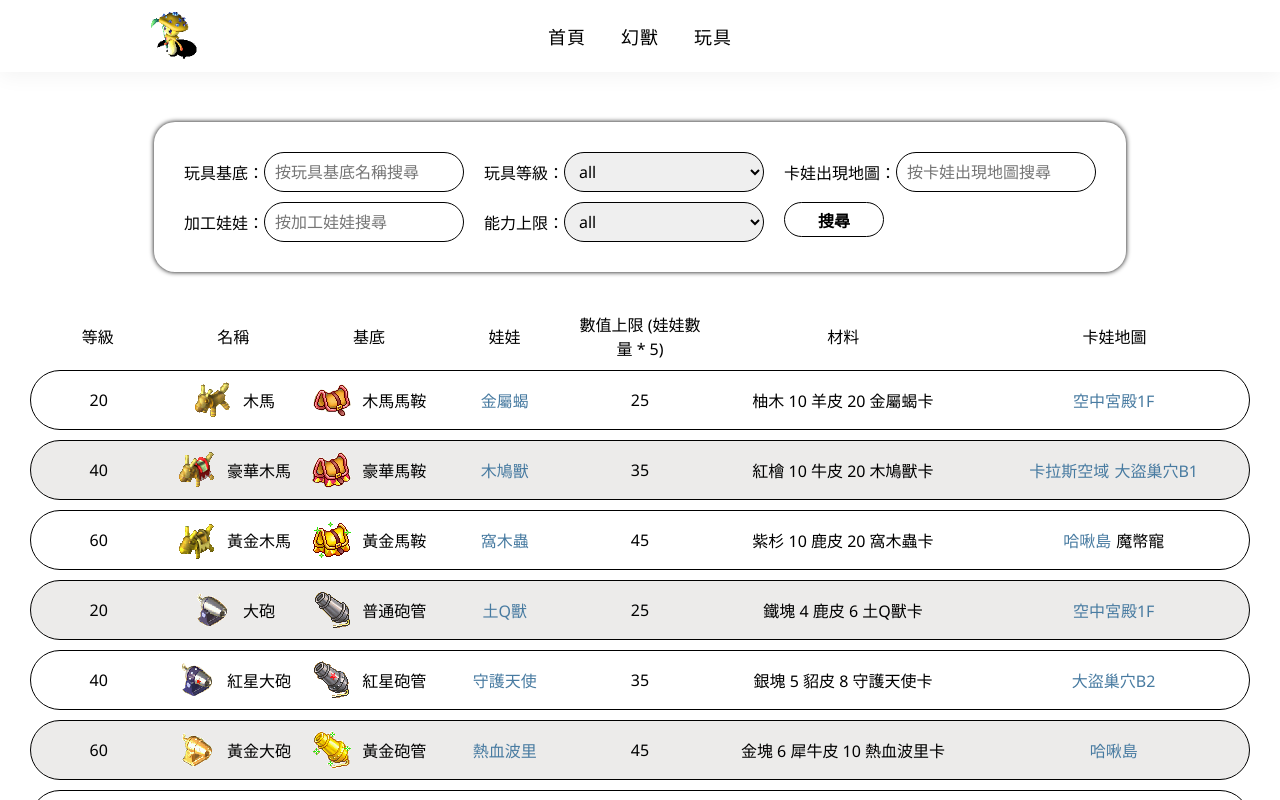
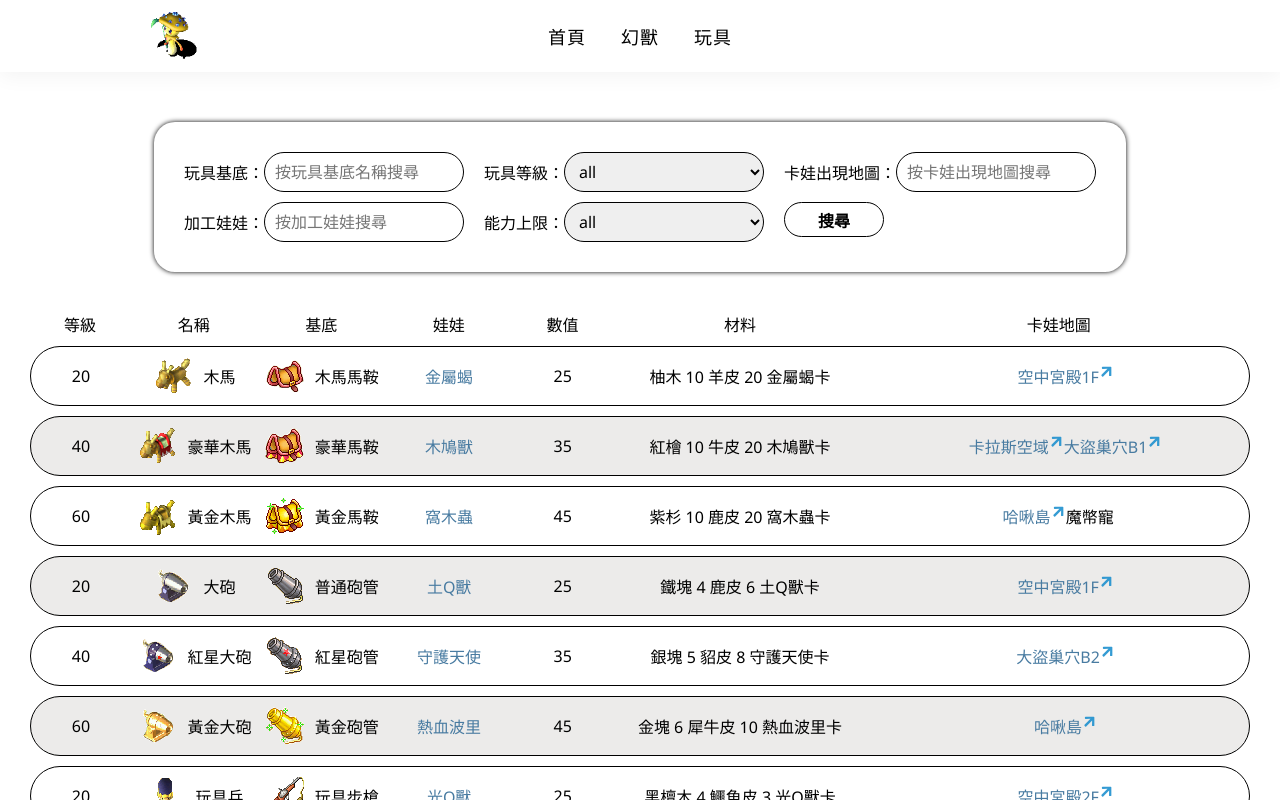
Before and after one commit to aNyMoRe0505/Fairyland, a Next.js app: page /pet-toy in a window 1280 px wide. Shown: the top 800 px of the page. Built offline with nearby package versions, Linux system fonts and the light colour scheme.

Commit message:
update pet-toy map logic

```diff
--- a/pages/pet-toy.js
+++ b/pages/pet-toy.js
@@ -1,3 +1,5 @@
+import { faArrowUp } from '@fortawesome/free-solid-svg-icons';
+import { FontAwesomeIcon } from '@fortawesome/react-fontawesome';
 import { useMemo, useState } from 'react';
 import ReactDOM from 'react-dom';
 import { usePopper } from 'react-popper';
@@ -117,18 +119,34 @@ const TableHeaderWrapper = styled.div`
   align-items: center;
 `;
 
-const TableHead = styled.div`
-  font-size: 16px;
+const ColumnWidthCSS = css`
   flex: 1;
-  text-align: center;
 
+  :nth-child(1),
+  :nth-child(5) {
+    max-width: 100px;
+  }
   :nth-child(6) {
     flex: 2;
   }
+  :nth-child(7) {
+    flex: 3;
+  }
+`;
 
-  :nth-child(7) {
-    flex: 2;
-  }
+const TableHead = styled.div`
+  font-size: 16px;
+  text-align: center;
+  ${ColumnWidthCSS}
+`;
+
+const TableColumn = styled.div`
+  font-size: 16px;
+  text-align: center;
+  display: flex;
+  align-items: center;
+  justify-content: center;
+  ${ColumnWidthCSS}
 `;
 
 const TableResultWrapper = styled.div`
@@ -154,27 +172,17 @@ const TableRowWrapper = styled.div`
   }
 `;
 
-const TableColumn = styled.div`
-  font-size: 16px;
-  flex: 1;
-  text-align: center;
-  display: flex;
-  align-items: center;
-  justify-content: center;
-
-  :nth-child(6) {
-    flex: 2;
-  }
-
-  :nth-child(7) {
-    flex: 2;
-  }
-`;
-
 const ToyIcon = styled(Image)`
   width: 40px;
   height: 40px;
   margin: 0 10px 0 0;
+`;
+
+const MapArrowWrapper = styled.div`
+  position: relative;
+  & + & {
+    margin: 0 0 0 15px;
+  }
 `;
 
 const Map = styled.div`
@@ -189,10 +197,6 @@ const Map = styled.div`
         }
       }
     `};
-
-  & + & {
-    margin: 0 0 0 5px;
-  }
 `;
 
 const PopupContainer = styled.div`
@@ -226,6 +230,28 @@ const PetContentText = styled.div`
   font-size: 14px;
   font-weight: bold;
   margin: 10px 0 0;
+`;
+
+const Arrow = styled(FontAwesomeIcon).attrs({
+  icon: faArrowUp,
+})`
+  && {
+    width: 15px;
+    height: 15px;
+    cursor: pointer;
+    color: #168ccdde;
+    transform: rotate(45deg);
+    margin: 0 0 0 3px;
+    position: absolute;
+    top: 0;
+    right: -15px;
+
+    @media (hover: hover) {
+      :hover {
+        opacity: 0.8;
+      }
+    }
+  }
 `;
 
 // eslint-disable-next-line react/prop-types
@@ -305,7 +331,7 @@ const PetToy = () => {
           <TableHead>名稱</TableHead>
           <TableHead>基底</TableHead>
           <TableHead>娃娃</TableHead>
-          <TableHead>數值上限 (娃娃數量 * 5)</TableHead>
+          <TableHead>數值</TableHead>
           <TableHead>材料</TableHead>
           <TableHead>卡娃地圖</TableHead>
         </TableHeaderWrapper>
@@ -327,24 +353,37 @@ const PetToy = () => {
               <TableColumn>{r.statusLimit}</TableColumn>
               <TableColumn>{r.item}</TableColumn>
               <TableColumn>
-                {r.map.map((mapName) => (
+                {r.map.map((mapName) => {
+                  const isUnClickable = mapName === '魔幣寵';
+
+                  return (
+                    <MapArrowWrapper key={mapName}>
                       <Map
-                    $unClickable={mapName === '魔幣寵'}
+                        $unClickable={isUnClickable}
                         onClick={() => {
-                      if (mapName !== '魔幣寵') {
-                        const mapedResult = result.filter((sr) =>
+                          if (!isUnClickable) {
+                            const mapedResult = allToy.filter((sr) =>
                               sr.map.join().includes(mapName)
                             );
+                            setBaseMaterial('');
+                            setDoll('');
+                            setToyLevel(allToyLevel[0]);
+                            setToyAbility(allToyAbility[0]);
                             setMap(mapName);
                             setResult(mapedResult);
-                        window.open(`/pet?map=${mapName}`);
                           }
                         }}
-                    key={mapName}
                       >
                         {mapName}
                       </Map>
-                ))}
+                      {!isUnClickable && (
+                        <Arrow
+                          onClick={() => window.open(`/pet?map=${mapName}`)}
+                        />
+                      )}
+                    </MapArrowWrapper>
+                  );
+                })}
               </TableColumn>
             </TableRowWrapper>
           ))}
```
Lines whose indentation alone changed are shown as unchanged.
